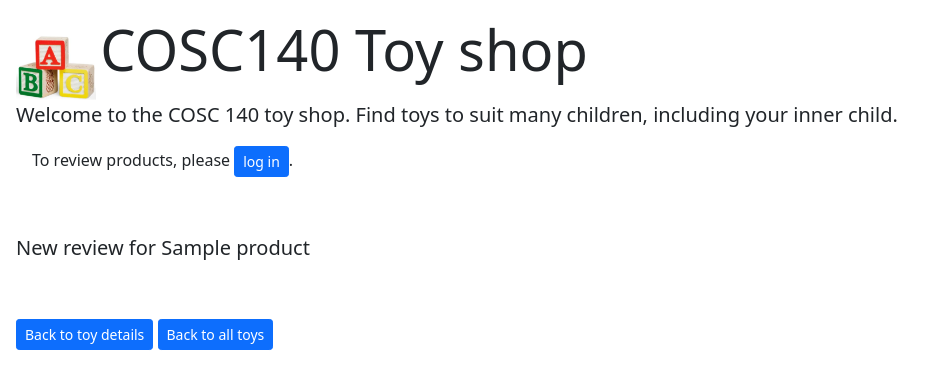
After one commit to cosc140-s22/cosc140-lab5, a Django app: template products/templates/products/review.html in a window 1280 px wide. The commit adds this page. Shown: the top 389 px of the page, without its empty margins (0-944 px from the left). Run offline with Django 4.2, Linux system fonts and the light colour scheme; the template is opened without the code that fills it: values that come from a table or form of the project are taken from there, others are empty; tables that the repository leaves empty hold one stand-in row (values such as "Sample post"); parts of the project's set-up code (start-up, migrations or seed data) failed here and were passed over.

Commit message:
add review template

```diff
--- /dev/null
+++ b/products/templates/products/review.html
@@ -0,0 +1,22 @@
+{% extends "base.html" %}
+
+{% block content %}
+<section>
+<p class="lead">New review for {{product.name}}</p>
+</section>
+
+<section>
+
+{# Add new review form here #}
+
+</section>
+
+{% endblock %}
+
+{% block footer %}
+<br>
+<div>
+<a class="btn btn-sm btn-primary" href="{% url 'show' product.id %}">Back to toy details</a>
+<a class="btn btn-sm btn-primary" href="{% url 'index' %}">Back to all toys</a>
+</div>
+{% endblock %}
--- a/products/templates/products/show.html
+++ b/products/templates/products/show.html
@@ -28,7 +28,7 @@
 
 <section>
 
-{# Add new review form here #}
+{# Add button/link to get to the review form here #}
 
 </section>
 
```
